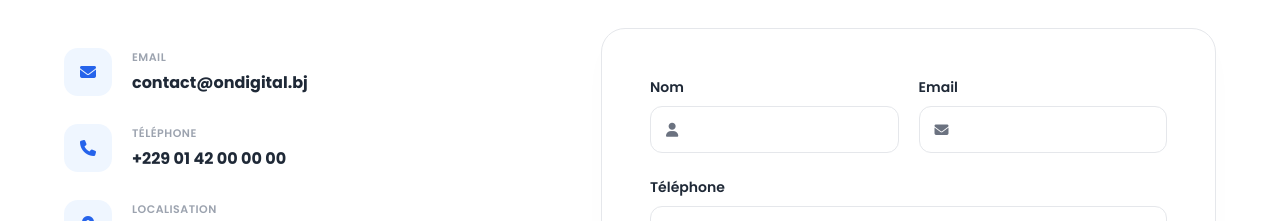
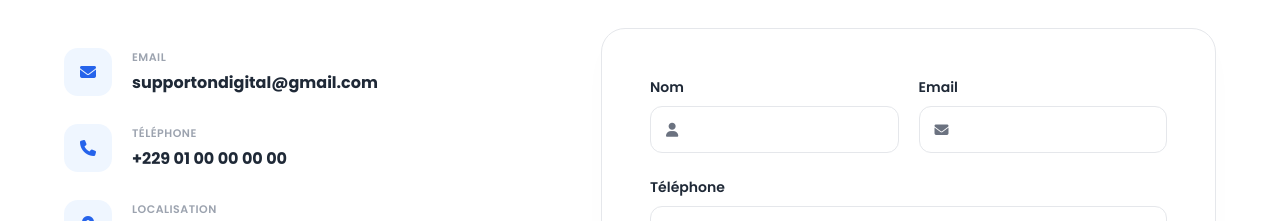
Before and after one commit to emerussoglo/ondigital, a Next.js app: page /contact in a window 1280 px wide. Shown: the part 345-566 px from the top of the page. Built offline with nearby package versions, Linux system fonts and the light colour scheme.

Commit message:
first new

```diff
--- a/src/app/contact/page.tsx
+++ b/src/app/contact/page.tsx
@@ -37,7 +37,7 @@ export default function ContactPage() {
                 </div>
                 <div className="info-text">
                   <span className="info-label">EMAIL</span>
-                  <a href="mailto:contact@ondigital.bj" className="info-value">contact@ondigital.bj</a>
+                  <a href="mailto:supportondigital@gmail.com" className="info-value">supportondigital@gmail.com</a>
                 </div>
               </div>
 
@@ -48,7 +48,7 @@ export default function ContactPage() {
                 </div>
                 <div className="info-text">
                   <span className="info-label">TÉLÉPHONE</span>
-                  <span className="info-value">+229 01 42 00 00 00</span>
+                  <span className="info-value">+229 01 00 00 00 00</span>
                 </div>
               </div>
 
--- a/src/app/layout.css
+++ b/src/app/layout.css
@@ -159,6 +159,12 @@ a {
   font-size: 24px;
   color: var(--color-text-dark);
   cursor: pointer;
+  background: #f5f6f8;
+  padding-top: 4px;
+  padding-bottom: 2px;
+  padding-left: 6px;
+  padding-right: 6px;
+  border-radius: 5px;
 }
 
 /* OVERLAY / MENU COMPLET MOBILE */
@@ -193,6 +199,12 @@ a {
   font-size: 24px;
   color: var(--color-text-dark);
   cursor: pointer;
+   background: #f5f6f8;
+  padding-top: 4px;
+  padding-bottom: 2px;
+  padding-left: 6px;
+  padding-right: 6px;
+  border-radius: 5px;
 }
 
 .nav-mobile-links {
```
Also changed, not shown: src/components/Navbar.tsx (line endings or trailing spaces).
